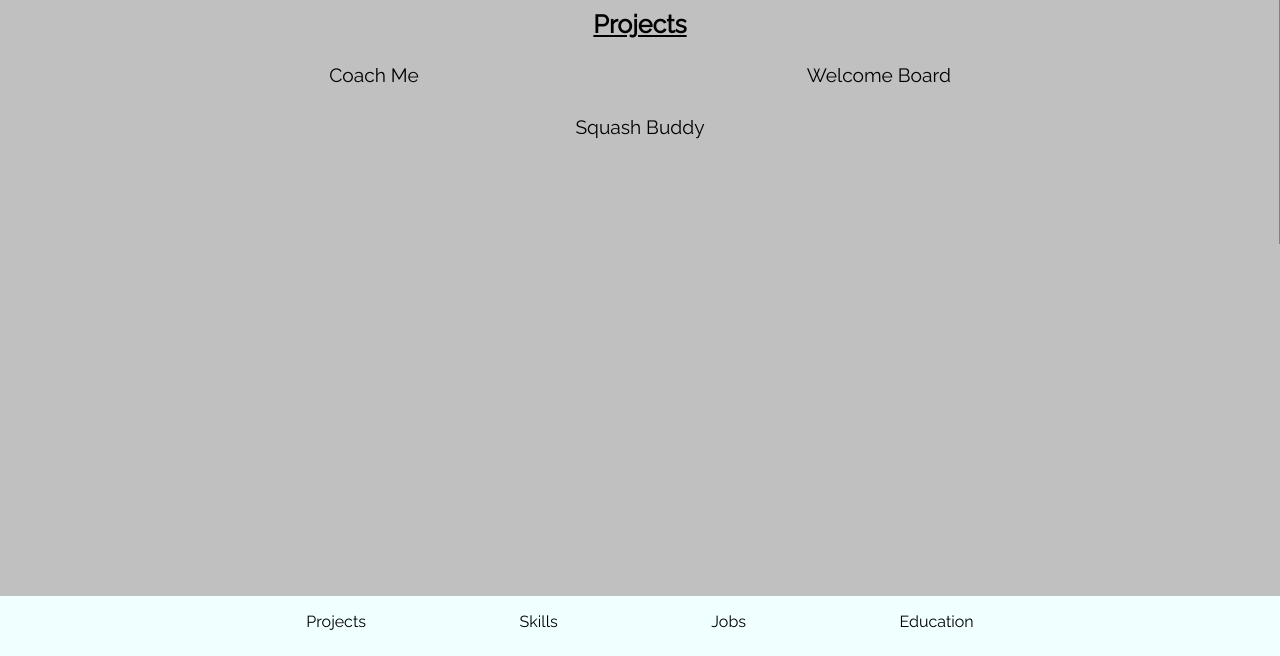
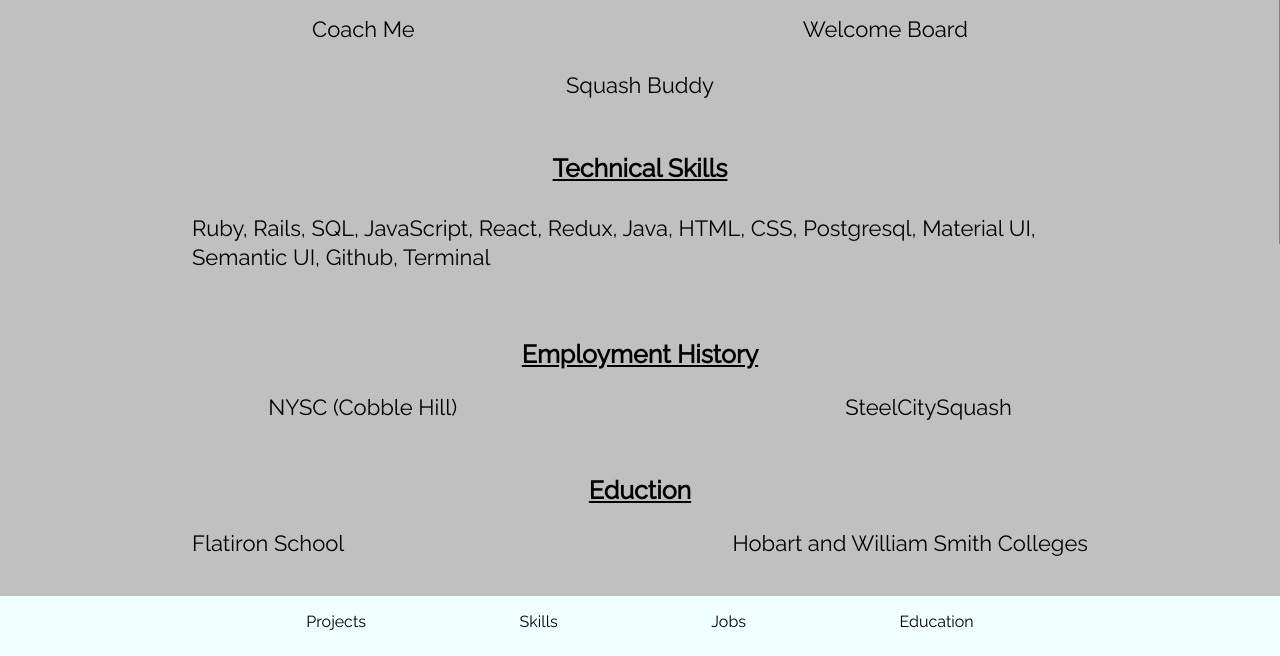
Before and after one commit to trose618/personal-site, a website: page index.html in a window 1280 px wide. Shown: the part 144-800 px from the top of the page. Drawn offline with Linux system fonts and the light colour scheme.

Commit message:
added more content to pages

```diff
--- a/index.js
+++ b/index.js
@@ -7,6 +7,7 @@
     let mainBody = document.querySelector('.main-body');
 
     //load up footer content
+    currentPage.innerText = "Resume"
     footerList.innerHTML = toggleFooterList("Resume");
     mainBody.innerHTML = togglePage('Resume')
 
@@ -38,9 +39,9 @@
                     <li class="footer-menu-item"><a href="#hobbies">Hobbies</a></li>`
         }
         if (page === 'Resume') {
-            return `<li class="footer-menu-item">Projects</li>
-                    <li class="footer-menu-item">Skills</li>
-                    <li class="footer-menu-item">Jobs</li>
+            return `<li class="footer-menu-item"><a href="#projects">Projects</a></li>
+                    <li class="footer-menu-item"><a href="#skills">Skills</a></li>
+                    <li class="footer-menu-item"><a href="#jobs">Jobs</a></li>
                     <li class="footer-menu-item">Education</li>`
         }
         if (page === 'Projects') {
@@ -80,24 +81,24 @@
 
                         <p>Lorem ipsum dolor sit, amet consectetur adipisicing elit. Eum, quis enim similique sapiente
                             reprehenderit recusandae eveniet illum unde cum blanditiis assumenda fugiat laudantium dicta animi
-                            distinctio! Excepturi cum recusandae culpa!
+                            distinctio! Excepturi cum recusandae <a id="hobbies">culpa</a>!
                         </p>
 
                     <br />
-                    <a id="hobbies">
+
                         <h3>Hobbies</h3>
                         <p>
                             Lorem ipsum dolor sit, amet consectetur adipisicing elit. Eum, quis enim similique sapiente
                             reprehenderit recusandae eveniet illum unde cum blanditiis assumenda fugiat laudantium dicta animi
                             distinctio! Excepturi cum recusandae culpa!
                         </p>
-                    </a>`
+                    `
 
         } if (page === "Resume") {
-            return `<a id="bio">
-                        <h1>
-                            Resume
-                        </h1>
+            return `<a id="projects">
+                        <div>
+                           .
+                        </div>
                     </a>
 
                     <h3>
@@ -124,6 +125,56 @@
                         </ul>
                     </div>
 
+
+                    <h3>
+                        Technical Skills
+                    </h3>
+
+                    <div class="tech-skills-holder">
+                        <p>
+                            <span>Ruby, Rails, SQL, JavaScript, React, Redux, Java, HTML, CSS, Postgresql, Material UI, Semantic UI, Github, <a id="jobs">Terminal</a></span>
+                        </p>
+                    </div>
+
+                    <br/>
+
+                    <h3>
+                        Employment History
+                    </h3>
+
+                    <div class="job-holder">
+                        <ul>
+                            <li><span>NYSC (Cobble Hill)</span>
+                                <ul>
+
+                                </ul>
+                            </li>
+                            <li><span>SteelCitySquash</span>
+                                <ul>
+
+                                </ul>
+                            </li>
+                        </ul>
+                    </div>
+
+                    <h3>
+                        Eduction
+                    </h3>
+
+                    <div class="education-holder">
+                        <ul>
+                            <li><span>Flatiron School</span>
+                                <ul>
+
+                                </ul>
+                            </li>
+                            <li><span>Hobart and William Smith Colleges</span>
+                                <ul>
+
+                                </ul>
+                            </li>
+                        </ul>
+                    </div>
                     `
         } else { return `<h1>${page}</h1>` }
     }
--- a/style.css
+++ b/style.css
@@ -165,15 +165,15 @@
     list-style: none;
 }
 
-.project-holder ul li {
+.project-holder ul li , .job-holder ul li, .education-holder ul li{
     padding-bottom: 30px;
     padding-left: 15%;
     padding-right: 15%;
     text-align: left;
 }
 
-.project-holder span {
-    font-size: 1.2em;
+.project-holder span , .tech-skills-holder span, .job-holder span, .education-holder span{
+    font-size: 22px;;
 }
 
 .footer-menu-list {
```
